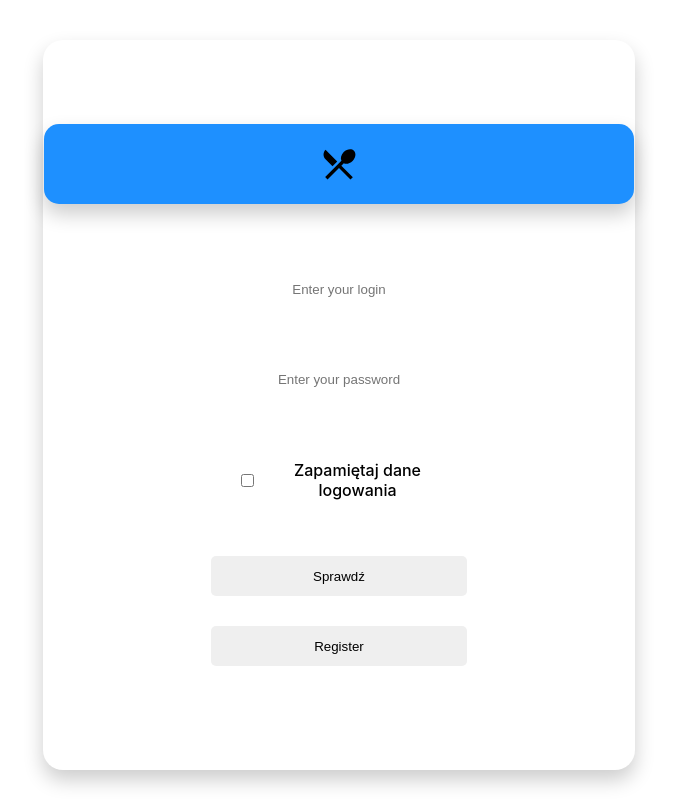
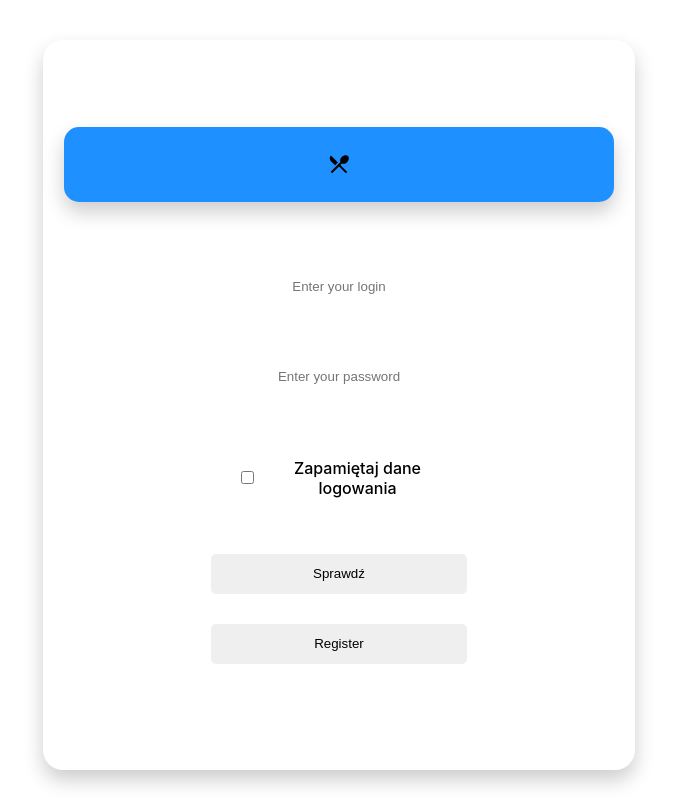
Before and after one commit to gorakuba/restaurant-app, a React (Create React App) app: page /login in a window 1280 px wide. Shown: the whole page, without its empty margins (301-978 px from the left). Built offline with nearby package versions, Linux system fonts and the light colour scheme; a web font is replaced by a local one.

Commit message:
15.04 v3

```diff
--- a/src/components/Table/Table.styled.js
+++ b/src/components/Table/Table.styled.js
@@ -5,7 +5,7 @@ export const TableStyle = styled.div`
   background-color: ${(props) =>
     props.color === "color" ? colors.thirdColorType : colors.defaultColorType};
   width: 100%;
-  height: 20vh;
+  height: auto;
   padding: 10px;
   margin: 50px 10px 10px 10px;
   border-radius: 10px;
@@ -79,7 +79,8 @@ export const TableBody = styled.div`
 export const Header = styled.h1`
   display: flex;
   justify-content: center;
-  margin-top: 40px;
+  margin-top: 2vh;
+  margin-bottom: 4vh;
 `;
 
 export const CancelReservation = styled.div`
--- a/src/routes/DeliveryAndContact/DeliveryContact.styled.js
+++ b/src/routes/DeliveryAndContact/DeliveryContact.styled.js
@@ -17,15 +17,6 @@ export const Content = styled.div`
   padding: 0 30px 30px 10px;
   width: 75%;
 
-  h1 {
-    margin-left: 50px;
-
-    @media (max-width: 730px) {
-      margin-left: 20px;
-      text-align: center;
-    }
-  }
-
   @media (max-width: 600px) {
     width: 90%;
     display: flex;
@@ -35,57 +26,50 @@ export const Content = styled.div`
   }
 `;
 
-export const ContactForms = styled.div`
-  ul {
+export const ContactHeader = styled.h1`
+  margin-left: 50px;
+
+  @media (max-width: 730px) {
+    margin-left: 20px;
+    text-align: center;
+  }
+`;
+
+export const ContactList = styled.ul`
   margin: 50px 50px 50px 40px;
   list-style-type: circle;
 
   @media (max-width: 730px) {
     margin-left: 20px;
   }
+`;
 
-    a {
+export const ContactLink = styled.div`
+  display: flex;
+  align-items: center;
   text-decoration: none;
   color: ${(props) =>
-        props.color === "color"
-          ? colors.secondColorType
-          : colors.defaultColorType};
-      display: flex;
-      align-items: center;
+    props.color === "color" ? colors.secondColorType : colors.defaultColorType};
+`;
 
-      .contact__link {
-        display: flex;
-        align-items: center;
-      }
+export const ContactIcon = styled.div`
+  margin-left: 20px;
+  width: 25px;
+  height: 25px;
+`;
 
-      .contact__icon {
+export const ContactIconWup = styled(ContactIcon)`
   margin-left: 20px;
-        width: 40px;
-        height: 40px;
-      }
-
-      .contact__iconWup {
-        margin-left: 20px;
-        margin-top: 25px;
+  margin-top: 40px;
   width: 40px;
   height: 40px;
 
   @media (max-width: 800px) {
     margin-top: 0;
   }
-      }
+`;
 
-      .contact__contact {
-        p {
-          margin-top: -30px;
-
-          @media (max-width: 800px) {
-            margin-top: 0;
-          }
-        }
-      }
-
-      li {
+export const ContactItems = styled.li`
   line-height: 5;
   font-size: 20px;
   font-weight: 400;
@@ -95,18 +79,24 @@ export const ContactForms = styled.div`
   &:hover {
     cursor: pointer;
     border: none;
-          font-weight: 600;
-          text-decoration: underline;
+    color: ${(props) =>
+      props.color === "color"
+        ? colors.fourteenthColorType
+        : colors.defaultColorType};
     transition: all ease-in-out;
-          transition-duration: 600ms;
-          word-break: break-all;
+    transition-duration: 200ms;
   }
 
   @media (max-width: 730px) {
     line-height: 1;
   }
-      }
-    }
+`;
+
+export const ContactInfoText = styled.p`
+  margin-top: -30px;
+
+  @media (max-width: 800px) {
+    margin-top: 0;
   }
 `;
 
@@ -154,12 +144,13 @@ export const Footer = styled.div`
     width: 80%;
     margin: 13px;
   }
+`;
 
-  h3 {
+export const FooterHeader = styled.h3`
   text-align: center;
-  }
+`;
 
-  button {
+export const FooterButton = styled.button`
   width: 150px;
   padding: 10px;
   margin: 50px 10px 50px 10px;
@@ -173,5 +164,4 @@ export const Footer = styled.div`
         : colors.defaultColorType};
     cursor: pointer;
   }
-  }
 `;
--- a/src/routes/Login/Login.js
+++ b/src/routes/Login/Login.js
@@ -6,6 +6,13 @@ import {
   LoginStyle,
   LoginRemember,
   RegisterButton,
+  LoginIcon,
+  LoginInput,
+  LoginInfo,
+  PassInput,
+  PassInfo,
+  RememberInput,
+  RememberText,
 } from "./Login.styled";
 import RestaurantMenuIcon from "@mui/icons-material/RestaurantMenu";
 import { Link } from "react-router-dom";
@@ -28,30 +35,38 @@ const Login = () => {
     <LoginLogicStyle>
       <LoginStyle color={color}>
         <LoginHeader color={color} font={font}>
-          <Link to='/' className='login__linkT'>
-            <RestaurantMenuIcon className='login__icon' />
+          <Link
+            to='/'
+            style={{
+              textDecoration: "none",
+              color: "rgb(0 0 0)",
+            }}
+          >
+            <LoginIcon>
+              <RestaurantMenuIcon />
+            </LoginIcon>
           </Link>
         </LoginHeader>
 
-        <input
+        <LoginInput
+          color={color}
           type='text'
-          className='login__login'
           placeholder='Enter your login'
           onChange={loginValid}
         />
-        {!loginForm ? <p className='login__loginInfo'>{loginInfo}</p> : null}
+        {!loginForm ? <LoginInfo color={color}>{loginInfo}</LoginInfo> : null}
 
-        <input
+        <PassInput
+          color={color}
           type='password'
-          className='login__pass'
           placeholder='Enter your password'
           onChange={passValid}
         />
-        {!loginForm ? <p className='login__passInfo'>{passInfo}</p> : null}
+        {!loginForm ? <PassInfo color={color}>{passInfo}</PassInfo> : null}
 
         <LoginRemember>
-          <input type='checkbox' />
-          <p>Zapamiętaj dane logowania</p>
+          <RememberInput type='checkbox' />
+          <RememberText>Zapamiętaj dane logowania</RememberText>
         </LoginRemember>
 
         {loginForm ? (
--- a/src/routes/Login/Login.styled.js
+++ b/src/routes/Login/Login.styled.js
@@ -33,20 +33,37 @@ export const LoginStyle = styled.div`
     width: 70%;
     margin-bottom: 5vh;
   }
+`;
 
-  .login__loginInfo,
-  .login__passInfo {
-    margin: 0;
-    color: ${(props) =>
+export const LoginHeader = styled.div`
+  font-style: italic;
+  font-family: ${(props) =>
+    props.font === "font" ? fonts.fifthColorType : fonts.defaultFontType};
+  margin: 10px;
+  width: 43vw;
+  box-shadow: 0 10px 20px
+    ${(props) =>
       props.color === "color"
-        ? colors.seventhColorType
+        ? colors.fourthColorType
         : colors.defaultColorType};
-    font-size: 12px;
-    font-style: italic;
-  }
+  display: flex;
+  justify-content: center;
+  align-items: center;
+  margin-bottom: 40px;
+  word-wrap: break-word;
+  text-decoration: underline;
+  background-color: ${(props) =>
+    props.color === "color" ? colors.ninethColorType : colors.defaultColorType};
+  border-radius: 15px;
+`;
 
-  .login__login,
-  .login__pass {
+export const LoginIcon = styled.div`
+  width: 40px;
+  height: 40px;
+  padding: 25px 10px 10px 10px;
+`;
+
+export const LoginInput = styled.input`
   border-radius: 10px;
   margin: 20px;
   border: none;
@@ -68,50 +85,37 @@ export const LoginStyle = styled.div`
   @media (max-width: 1000px) {
     width: 70%;
   }
-  }
 `;
 
-export const LoginHeader = styled.div`
+export const PassInput = styled(LoginInput)``;
+
+export const LoginInfo = styled.p`
+  margin: 0;
+  color: ${(props) =>
+    props.color === "color"
+      ? colors.seventhColorType
+      : colors.defaultColorType};
+  font-size: 12px;
   font-style: italic;
-  font-family: ${(props) =>
-    props.font === "font" ? fonts.fifthColorType : fonts.defaultFontType};
-  margin: 10px;
-  width: 43vw;
-  box-shadow: 0 10px 20px
-    ${(props) =>
-      props.color === "color"
-        ? colors.fourthColorType
-        : colors.defaultColorType};
-  padding: 20px;
+`;
+
+export const PassInfo = styled(LoginInfo)``;
+
+export const LoginRemember = styled.div`
+  width: 40%;
+  word-wrap: break-word;
   display: flex;
   justify-content: center;
   align-items: center;
-  margin-bottom: 40px;
-  word-wrap: break-word;
-  text-decoration: underline;
-  background-color: ${(props) =>
-    props.color === "color" ? colors.ninethColorType : colors.defaultColorType};
-  border-radius: 15px;
+  margin-top: 20px;
+`;
 
-  .login__linkT {
-    text-decoration: none;
-    color: ${(props) =>
-      props.color === "color"
-        ? colors.secondColorType
-        : colors.defaultColorType};
-    display: flex;
-    align-items: center;
-  }
+export const RememberInput = styled.input`
+  margin-right: 20px;
+`;
 
-  .login__icon {
-    width: 40px;
-    height: 40px;
-
-    @media (max-width: 600px) {
-      flex-direction: column;
-      margin-left: 0;
-    }
-  }
+export const RememberText = styled.p`
+  font-weight: 500;
 `;
 
 export const LoginButton = styled.button`
@@ -152,20 +156,3 @@ export const RegisterButton = styled.button`
     transition-duration: 400ms;
   }
 `;
-
-export const LoginRemember = styled.div`
-  width: 40%;
-  word-wrap: break-word;
-  display: flex;
-  justify-content: center;
-  align-items: center;
-  margin-top: 20px;
-
-  input {
-    margin-right: 20px;
-  }
-
-  p {
-    font-weight: 500;
-  }
-`;
--- a/src/utilities/colors.js
+++ b/src/utilities/colors.js
@@ -14,4 +14,5 @@ export const colors = {
   eleventhColorType: "rgb(93, 173, 226)",
   twelfthColorType: "rgb(65 105 225)",
   thirteenthColorType: "rgb(173 216 230)",
+  fourteenthColorType: "rgb(70 130 180)",
 };
```
Also changed, not shown: src/routes/DeliveryAndContact/DeliveryContact.js (+61 -33 lines). Lines whose indentation alone changed are shown as unchanged.
